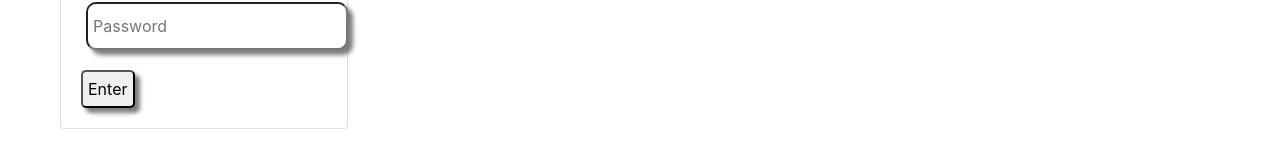
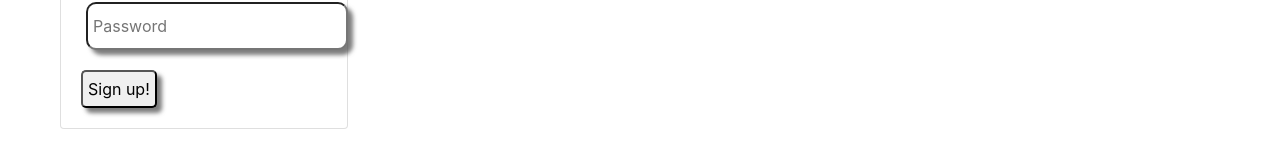
Before and after one commit to motty-mandel/hobby-projects-10, a website: page public/login.html in a window 1280 px wide. Shown: the part 347-507 px from the top of the page. Drawn offline with nearby package versions, Linux system fonts and the light colour scheme.

Commit message:
changed the login button

```diff
--- a/public/login.html
+++ b/public/login.html
@@ -63,7 +63,7 @@
             <div class="card-body">
                 <input type="text" placeholder="Username">
                 <input type="text" type="hidden" placeholder="Password">
-                <button>Enter</button>
+                <button>Sign up!</button>
             </div>
         </div>
     </section>
```
